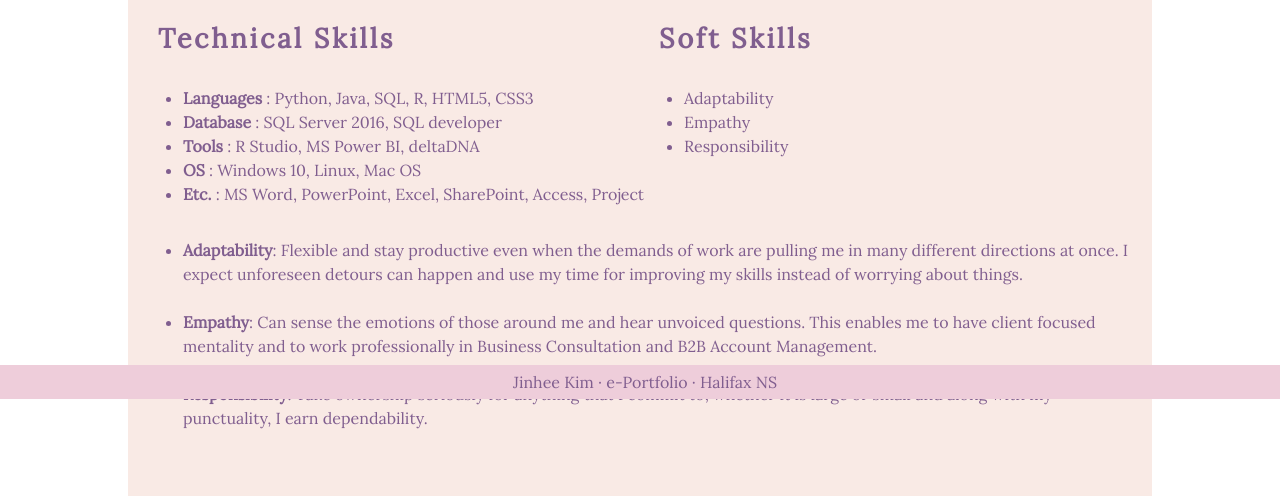
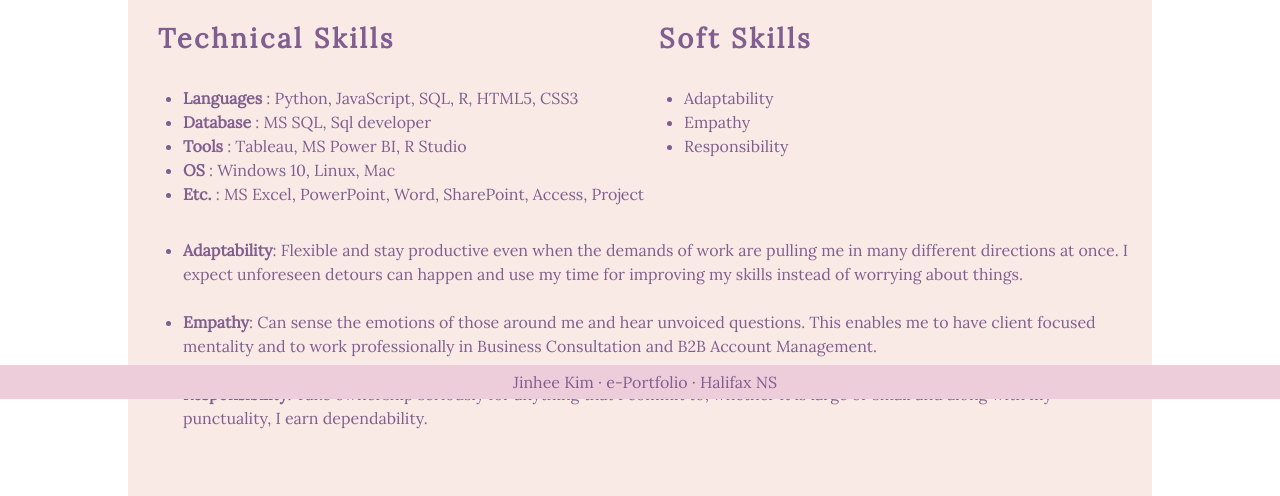
Before and after one commit to jkimbanalyst/jkimbanalyst.github.io, a plain HTML site: page skills.html in a window 1280 px wide. Shown: the part 401-897 px from the top of the page. Drawn offline with Linux system fonts and the light colour scheme.

Commit message:
Update skills.html

```diff
--- a/skills.html
+++ b/skills.html
@@ -33,11 +33,11 @@
 		<article>
 		 <h1> Technical Skills </h1>
 		  <ul>
-			<li> <Strong> Languages </Strong> : Python, Java, SQL, R, HTML5, CSS3 </li>
-			<li> <Strong> Database</Strong>  : SQL Server 2016, SQL developer </li>
-			<li> <Strong> Tools</Strong>     : R Studio, MS Power BI, deltaDNA </li>
-			<li> <Strong> OS  </Strong>      : Windows 10, Linux, Mac OS </li>
-			<li> <Strong> Etc.</Strong>      : MS Word, PowerPoint, Excel, SharePoint, Access, Project </li>
+			<li> <Strong> Languages </Strong> : Python, JavaScript, SQL, R, HTML5, CSS3 </li>
+			<li> <Strong> Database</Strong>  : MS SQL, Sql developer </li>
+			<li> <Strong> Tools</Strong>     : Tableau, MS Power BI, R Studio </li>
+			<li> <Strong> OS  </Strong>      : Windows 10, Linux, Mac </li>
+			<li> <Strong> Etc.</Strong>      : MS Excel, PowerPoint, Word, SharePoint, Access, Project </li>
 		  </ul>
 		</article>
 		<article>
```
